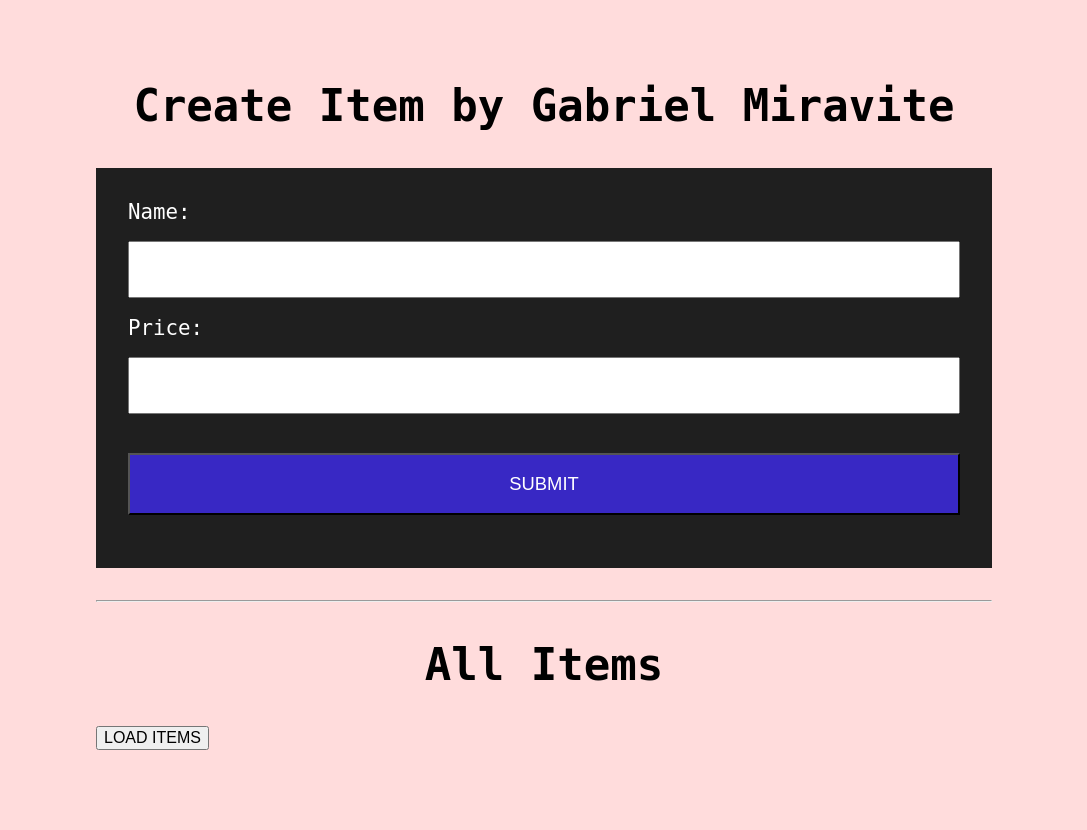
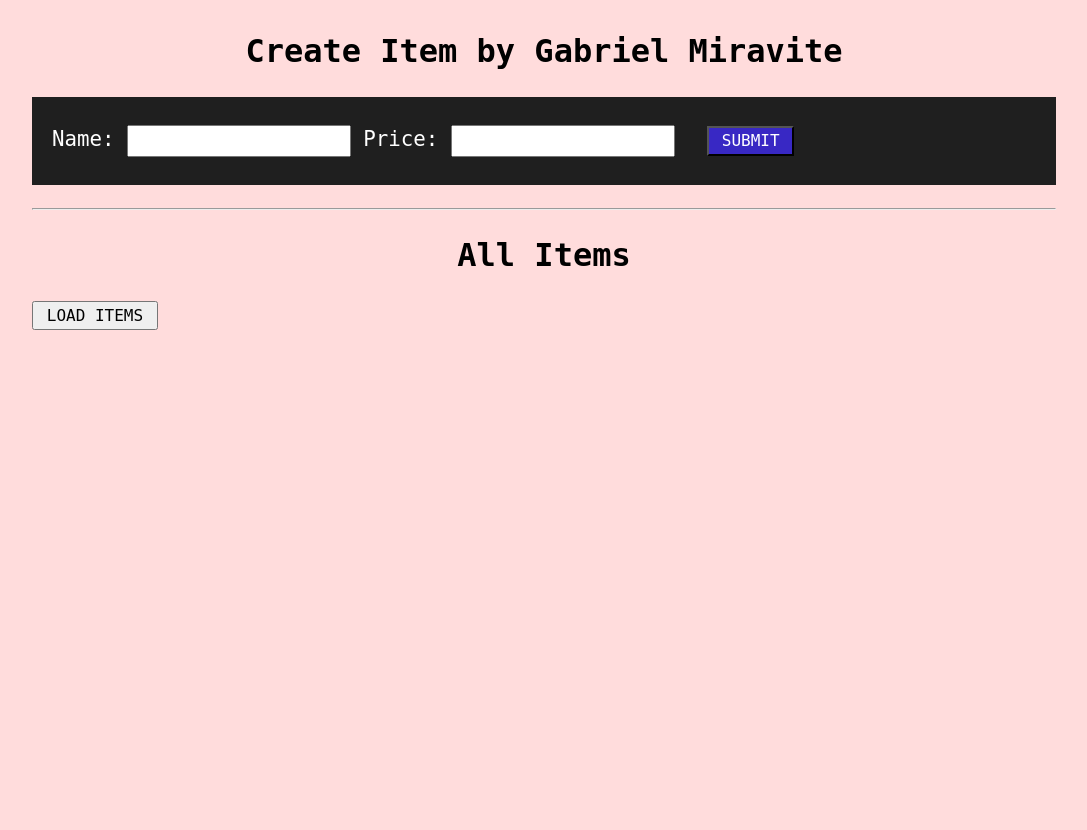
Before and after one commit to GMiraQCC/ET721_Spring_2026, a Flask app: page / in a window 1280 px wide. Shown: the whole page, without its empty margins (96-1183 px from the left). After the commit the page ends 330 px from the top, so only its background shows below. Run offline with Flask 3, Linux system fonts and the light colour scheme.

Commit message:
Complete Lab 15 CSS

```diff
--- a/lab15/static/style.css
+++ b/lab15/static/style.css
@@ -1,51 +1,53 @@
-*{box-sizing: border-box;}
+*{
+    box-sizing: border-box;
+    font-family: monospace, Helvetica, sans-serif;
+}
 body{
-    font-family: monospace, Helvetica, sans-serif;
-    margin: 5rem 12rem;
     background-color: #ffdcdc;
+    margin: 2rem 10%;
 }
 h1{
-    font-size: 2.75rem;
+    font-size: 2rem;
 }
 h2{
     text-align: center;
-    font-size: 2.75rem;
+    font-size: 2rem;
 }
 h3{
     text-align: center;
-    font-size: 2.15rem;
+    font-size: 1.65rem;
 }
-form, div[id="updateForm"]{
+form, #updateForm{
     background-color: #1f1f1f;
-    padding: 2rem;
+    padding: 1.25rem;
     font-size: 1.3rem;
 }
 label, #response{
     color: white;
 }
 input[type="text"], input[type="number"]{
-    width: 100%;
-    padding: 1rem;
-    margin: 1.1rem 0rem;
-    font-size: 1.1rem;
+    padding: 0.3rem;
+    margin: 0.5rem 0rem;
+    font-size: 1rem;
+}
+button{
+    font-size: 1rem;
+    padding: 0.2rem 0.8rem;
+    cursor: pointer;
 }
 button[type="submit"]{
     background-color: #3828c4;
     color: white;
-    width: 100%;
-    padding: 1.15rem;
-    margin: 1.3rem 0rem 0rem 0rem;
-    font-size: 1.15rem;
-    cursor: pointer;
+    margin-left: 1.25rem;
     &:hover{
         background-color: #84adfa;
     }
 }
+#updateForm>button{
+    margin-left: 1.25rem;
+}
 hr{
-    margin: 2rem 0rem;
-}
-button{
-    font-size: 1rem;
+    margin: 1.4rem 0rem;
 }
 li{
     font-size: 1.3rem;
--- a/lab15/templates/index.html
+++ b/lab15/templates/index.html
@@ -9,25 +9,19 @@
 <body>
     <h2>Create Item by Gabriel Miravite</h2>
     <form id="itemform">
-        <div>
         <label>
             Name:
             <input type="text" id="name" required>
         </label>
-        </div>
 
-        <div>
         <label>
             Price:
             <input type="number" id="price" required>
         </label>
-        </div>
 
-        <div>
         <button type="submit">SUBMIT</button>
-        </div>
 
-        <p id="response"></p>
+        <p id="response" style="display: none;"></p>
     </form>
 
     <!-- LOADING ITEM -->
@@ -80,6 +74,7 @@
 
                 // testing = print the response
                 const data = await res.json()
+                document.querySelector("#response").style.display = "block"
                 document.querySelector('#response').innerHTML = "Response: " + JSON.stringify(data)
 
             } catch(error){
```
Lines whose indentation alone changed are shown as unchanged.
